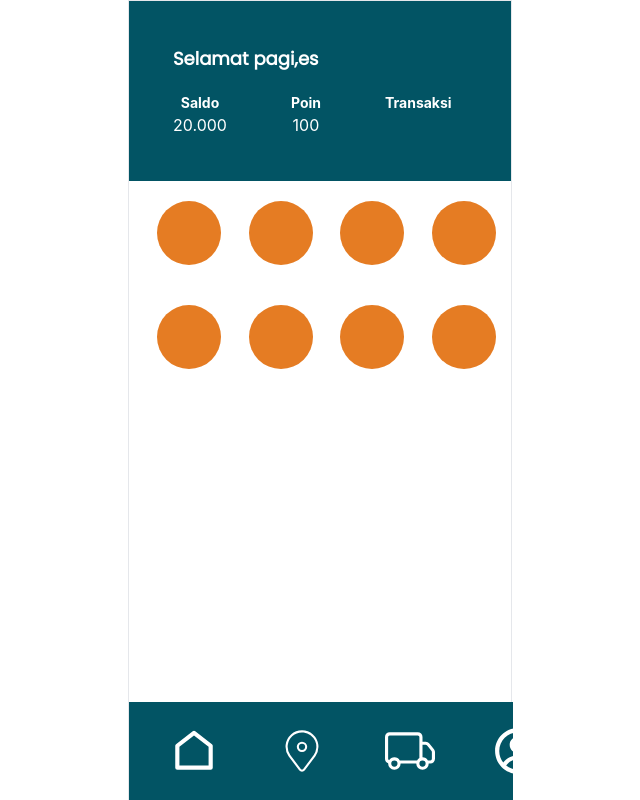
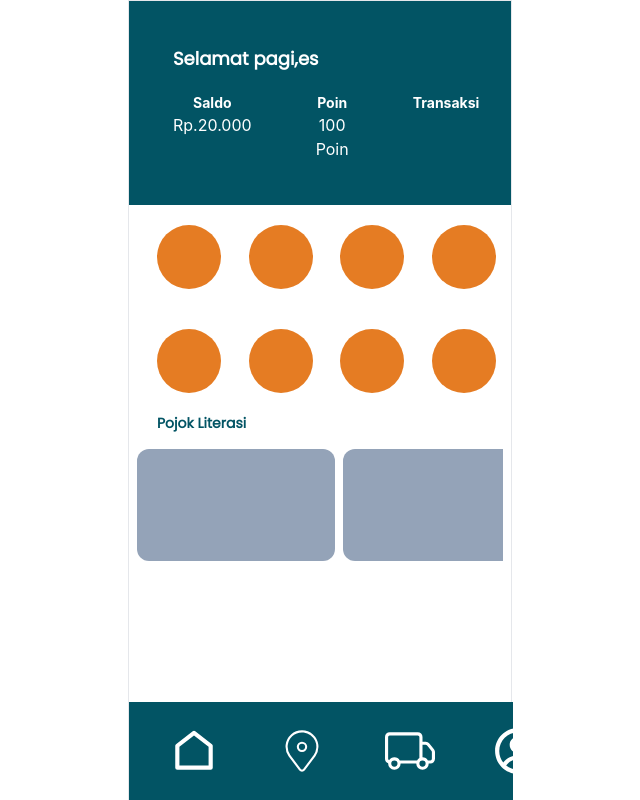
Before and after one commit to azkifairuz/sampahku, a React (Create React App) app: page / in a window 1280 px wide. Shown: the whole page, without its empty margins (320-960 px from the left). Built offline with nearby package versions, Linux system fonts and the light colour scheme.

Commit message:
create pojok literasi

```diff
--- a/src/pages/beranda.jsx
+++ b/src/pages/beranda.jsx
@@ -10,11 +10,11 @@ export default function Home(props) {
                     <div className="flex gap-16  text-center w-full">
                         <div >
                             <h1 className="font-bold text-sm">Saldo</h1>
-                            <p>{saldo}</p>
+                            <p>Rp.{saldo}</p>
                         </div>
                         <div>
                             <h1 className="font-bold text-sm">Poin</h1>
-                            <p>{poin}</p>
+                            <p>{poin} Poin</p>
                         </div>
                         <div>
                             <h1 className="font-bold text-sm">Transaksi</h1>
@@ -42,6 +42,24 @@ export default function Home(props) {
                     </div>
                 </section>
                 {/* end category section */}
+                {/* pojok literasi section */}
+                <section className="w-full flex flex-col px-2 gap-4">
+                    <h1 className="text-sm font-poppins px-5 font-bold text-blueMain">Pojok Literasi</h1>
+                    <div className="w-full grid grid-flow-col gap-2 overflow-x-scroll">
+                            <div className="w-[198px] h-[112px] bg-slate-400 rounded-xl">
+
+                            </div>
+                            <div className="w-[198px] h-[112px] bg-slate-400 rounded-xl">
+
+                            </div>
+                            <div className="w-[198px] h-[112px] bg-slate-400 rounded-xl">
+
+                            </div>
+                            <div className="w-[198px] h-[112px] bg-slate-400 rounded-xl">
+
+                            </div>
+                    </div>
+                </section>
 
             </div>
         </>
```
